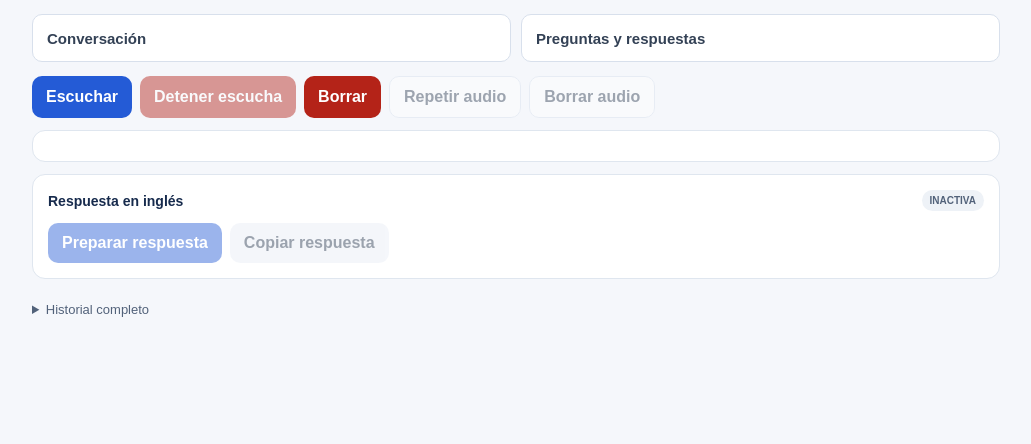
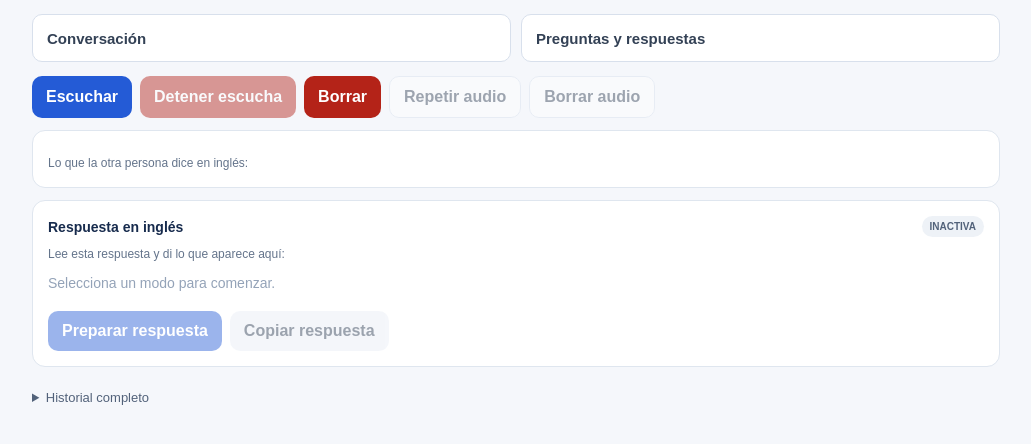
Before and after one commit to mayroga/Wellness-Travel-, a FastAPI app: page / in a window 1280 px wide. Shown: the part 68-512 px from the top of the page, without its empty margins (124-1155 px from the left). Run offline with FastAPI, Linux system fonts and the light colour scheme.

Commit message:
Update index.html

```diff
--- a/templates/index.html
+++ b/templates/index.html
@@ -34,23 +34,23 @@ h2{font-size:14px;margin:0}
 .transcript{font-size:18px;line-height:1.55;overflow-wrap:anywhere}
 .line{padding:7px 10px;margin:4px 0;border-radius:8px;border-bottom:1px solid #e8edf4;white-space:pre-wrap;overflow-wrap:anywhere}
 .line.old{color:#52627a;background:#f8fafc}
-.line.new{color:#14532d;background:#e8f9ed;border:1px solid #9bd9aa;box-shadow:0 0 13px rgba(34,197,94,.22);font-weight:500}
+.line.new{color:#14532d;background:#e8f9ed;border:1px solid #9bd9aa;font-weight:500}
 .line.current{display:-webkit-box;-webkit-line-clamp:2;-webkit-box-orient:vertical;overflow:hidden}
 .interim{font-size:18px;line-height:1.55;overflow-wrap:anywhere}
-.answer{font-size:20px;line-height:1.65;overflow-wrap:anywhere;white-space:pre-wrap}
+.answer{font-size:22px;line-height:1.65;overflow-wrap:anywhere;white-space:pre-wrap}
 .placeholder{font-size:14px;color:#94a3b8}
 .note{font-size:12px;line-height:1.5;color:#64748b;margin-top:8px;white-space:pre-wrap}
 .actions{margin-top:12px;margin-bottom:0}
 details{margin-top:14px}
 summary{cursor:pointer;font-size:13px;color:#52627a;padding:9px 0}
 #fullTranscript{font-size:15px;line-height:1.7;white-space:pre-wrap;overflow-wrap:anywhere}
-.message{font-size:12px;line-height:1.5;color:#52627a;min-height:0;margin:8px 0}
+.message{font-size:12px;line-height:1.5;color:#52627a;margin:8px 0}
 .message:empty{display:none}
 @media(max-width:520px){
 .app{padding:14px 10px 24px}
 h1{font-size:21px}
 .panel{padding:12px}
- .answer{font-size:18px}
+.answer{font-size:19px}
 .transcript,.interim{font-size:16px}
 .modes{gap:7px}
 .mode{padding:11px 9px}
@@ -64,12 +64,10 @@ summary{cursor:pointer;font-size:13px;color:#52627a;padding:9px 0}
 <h1>MAY ROGA Live English</h1>
 <div class="status"><span id="statusDot" class="dot"></span><span id="statusText">Listo</span></div>
 </header>
-
-<section class="modes" aria-label="Modo">
+<section class="modes" aria-label="Modo de asistencia">
 <button type="button" class="mode" data-mode="conversation" aria-pressed="false"><strong>Conversación</strong></button>
 <button type="button" class="mode" data-mode="interview" aria-pressed="false"><strong>Preguntas y respuestas</strong></button>
 </section>
-
 <div class="controls">
 <button id="startBtn" class="primary" type="button">Escuchar</button>
 <button id="stopBtn" class="stop" type="button" disabled>Detener escucha</button>
@@ -77,17 +75,17 @@ summary{cursor:pointer;font-size:13px;color:#52627a;padding:9px 0}
 <button id="repeatAudioBtn" class="light" type="button" disabled>Repetir audio</button>
 <button id="deleteAudioBtn" class="light" type="button" disabled>Borrar audio</button>
 </div>
-
 <section class="panel" aria-live="polite">
+<div class="note">Lo que la otra persona dice en inglés:</div>
 <div id="liveText" class="transcript"></div>
 <div id="interimText" class="interim"></div>
 </section>
-
 <section class="panel" aria-live="polite">
 <div class="panel-head">
 <h2>Respuesta en inglés</h2>
 <span id="answerTag" class="tag">INACTIVA</span>
 </div>
+<div class="note">Lee esta respuesta y di lo que aparece aquí:</div>
 <div id="answerText" class="answer"></div>
 <div id="answerNote" class="note"></div>
 <div class="actions">
@@ -95,9 +93,7 @@ summary{cursor:pointer;font-size:13px;color:#52627a;padding:9px 0}
 <button id="copyBtn" class="secondary" type="button" disabled>Copiar respuesta</button>
 </div>
 </section>
-
 <div id="message" class="message" role="status"></div>
-
 <details>
 <summary>Historial completo</summary>
 <div id="fullTranscript">Todavía no hay texto reconocido.</div>
@@ -108,7 +104,6 @@ summary{cursor:pointer;font-size:13px;color:#52627a;padding:9px 0}
 <div id="translation" class="note"></div>
 </details>
 </main>
-
 <script>
 "use strict";
 const $=id=>document.getElementById(id);
@@ -120,16 +115,14 @@ const fullTranscript=$("fullTranscript"),copyTranscriptBtn=$("copyTranscriptBtn"
 const translateBtn=$("translateBtn"),translation=$("translation");
 const repeatAudioBtn=$("repeatAudioBtn"),deleteAudioBtn=$("deleteAudioBtn");
 const SpeechRecognition=window.SpeechRecognition||window.webkitSpeechRecognition;
-
+const RESPONSE_STYLE="Use clear, simple, natural English. Use common words and short sentences. Give only the words the user can say aloud. Do not explain the answer. Do not translate into Spanish. Avoid difficult words, long introductions, and unnecessary details. Understand the latest spoken sentence using the recent conversation as context. If it is a question, answer that question directly. If it is a statement, reply naturally to what the person said. If this is an interview, give a truthful, professional sample answer that is easy to say aloud. Usually use one to three short sentences. Never invent the user's experience, skills, or qualifications.";
 let recognition=null,listening=false,stopping=false,mode=null;
 let finalLines=[],latestSpeech="",interimSpeech="";
 let requestBusy=false,sessionId=0,modeVersion=0;
 let pendingAuto=null,lastAutoKey="";
 let audioChunks=[],mediaRecorder=null,microphoneStream=null,audioUrl=null;
 let recordingWanted=false,restartTimer=null,playback=null;
-
 function cleanText(s){return String(s||"").replace(/\s+/g," ").trim()}
-
 function punctuate(text,final=true){
  let s=cleanText(text);
  if(!s)return "";
@@ -156,7 +149,6 @@ function setPlaceholder(el,text){
  el.appendChild(span);
 }
 function allText(){return finalLines.join("\n\n")}
-
 function renderTranscript(){
  liveText.replaceChildren();
  const hasInterim=!!interimSpeech;
@@ -183,16 +175,15 @@ function renderTranscript(){
  fullTranscript.textContent=allText()||"Todavía no hay texto reconocido.";
  copyTranscriptBtn.disabled=!finalLines.length;
  translateBtn.disabled=!finalLines.length;
- suggestBtn.disabled=!mode||!latestSpeech;
+ suggestBtn.disabled=!mode||!latestSpeech||requestBusy;
 }
-
 function setMode(next){
  if(mode!==next){
   mode=next;
   modeVersion++;
   pendingAuto=null;
   lastAutoKey="";
-  setPlaceholder(answerText,"");
+  setPlaceholder(answerText,"Esperando lo que diga la otra persona en inglés...");
   answerNote.textContent="";
   copyBtn.disabled=true;
  }
@@ -201,13 +192,12 @@ function setMode(next){
   b.classList.toggle("active",active);
   b.setAttribute("aria-pressed",String(active));
  });
- $("answerTag").textContent=mode==="conversation"?"CONVERSACIÓN":"PREGUNTAS Y RESPUESTAS";
+ $("answerTag").textContent=mode==="conversation"?"CONVERSACIÓN":"ENTREVISTA";
  notify("");
  renderTranscript();
  if(!listening)startListening();
 }
 document.querySelectorAll("[data-mode]").forEach(b=>b.addEventListener("click",()=>setMode(b.dataset.mode)));
-
 function initRecognition(){
  if(!SpeechRecognition){
   notify("Este navegador no ofrece reconocimiento de voz. Prueba Chrome actualizado.");
@@ -218,7 +208,6 @@ function initRecognition(){
  recognition.continuous=true;
  recognition.interimResults=true;
  recognition.maxAlternatives=3;
-
  recognition.onstart=()=>{
   listening=true;stopping=false;
   startBtn.disabled=true;startBtn.textContent="Escuchando";
@@ -280,7 +269,6 @@ function initRecognition(){
  };
  return true;
 }
-
 function setAudioAvailable(available){
  repeatAudioBtn.disabled=!available;
  deleteAudioBtn.disabled=!available&&!audioChunks.length&&!(mediaRecorder&&mediaRecorder.state==="recording");
@@ -324,7 +312,7 @@ async function startAudioRecording(){
   microphoneStream=stream;
   createRecorder(stream);
  }catch(e){
-  if(listening)notify("No se pudo grabar el audio.");
+  if(listening)notify("No se pudo grabar el audio. La escucha puede continuar.");
  }
 }
 function stopAudioRecording(){
@@ -363,20 +351,18 @@ function stopListening(){
 }
 startBtn.addEventListener("click",startListening);
 stopBtn.addEventListener("click",stopListening);
-
 function clearConversation(){
  sessionId++;
  finalLines=[];latestSpeech="";interimSpeech="";
  pendingAuto=null;lastAutoKey="";
- requestBusy=false;
  answerNote.textContent="";translation.textContent="";
- setPlaceholder(answerText,"");copyBtn.disabled=true;
+ setPlaceholder(answerText,"Esperando la próxima frase...");
+ copyBtn.disabled=true;
  renderTranscript();
  notify("");
  if(listening)setStatus(mode?"Escuchando y preparando respuestas":"Escuchando",true);
 }
 clearBtn.addEventListener("click",clearConversation);
-
 function deleteAudio(){
  stopPlayback();
  if(audioUrl){URL.revokeObjectURL(audioUrl);audioUrl=null}
@@ -395,9 +381,6 @@ function deleteAudio(){
  notify("");
 }
 deleteAudioBtn.addEventListener("click",deleteAudio);
-
-/* Cada frase final reconocida genera una respuesta automáticamente.
-   Si llega otra mientras el servidor responde, se conserva la más reciente. */
 function queueAutoResponse(text,context,selectedMode){
  if(!selectedMode||!text)return;
  const key=sessionId+"|"+modeVersion+"|"+selectedMode+"|"+text;
@@ -413,22 +396,30 @@ async function processAutoResponse(){
  if(job.session!==sessionId||job.version!==modeVersion||job.mode!==mode)return;
  requestBusy=true;
  suggestBtn.disabled=true;
- answerNote.textContent="";
+ answerNote.textContent="Preparando una respuesta breve...";
  try{
   const res=await fetch("/api/respond",{
    method:"POST",headers:{"Content-Type":"application/json"},
-   body:JSON.stringify({transcript:job.text,context:job.context,mode:job.mode})
+   body:JSON.stringify({
+    transcript:job.text,
+    context:job.context,
+    mode:job.mode,
+    response_style:RESPONSE_STYLE,
+    language:"en-US",
+    automatic:true
+   })
   });
   const data=await res.json();
   if(!res.ok)throw new Error(data.detail||"No se pudo obtener una respuesta.");
   if(job.session===sessionId&&job.version===modeVersion&&job.mode===mode){
-   answerText.textContent=cleanText(data.answer)||"No se recibió una respuesta útil.";
+   const answer=cleanText(data.answer);
+   answerText.textContent=answer||"No se recibió una respuesta útil.";
    answerNote.textContent=data.note||"";
-   copyBtn.disabled=!cleanText(data.answer);
+   copyBtn.disabled=!answer;
   }
  }catch(e){
   if(job.session===sessionId&&job.version===modeVersion&&job.mode===mode){
-   answerNote.textContent=(e.message||"No se pudo conectar con el servicio.")+" Puedes pulsar «Preparar respuesta» para intentarlo otra vez.";
+   answerNote.textContent=(e.message||"No se pudo conectar con el servicio.")+" Pulsa «Preparar respuesta» para intentarlo otra vez.";
   }
  }finally{
   requestBusy=false;
@@ -436,22 +427,21 @@ async function processAutoResponse(){
   if(pendingAuto)processAutoResponse();
  }
 }
-
-/* El botón manual utiliza la frase más reciente como respaldo. */
 async function requestSuggestion(){
  if(!mode){notify("Selecciona Conversación o Preguntas y respuestas.");return}
  const text=cleanText(latestSpeech);
  if(!text){notify("Primero escucha una frase o pregunta en inglés.");return}
- if(requestBusy){
-  pendingAuto={text,context:finalLines.slice(0,-1).slice(-7).join("\n"),mode,session:sessionId,version:modeVersion,key:"manual-"+Date.now()};
-  notify("Preparando la respuesta más reciente.");
-  return;
- }
- pendingAuto={text,context:finalLines.slice(0,-1).slice(-7).join("\n"),mode,session:sessionId,version:modeVersion,key:"manual-"+Date.now()};
+ pendingAuto={
+  text,
+  context:finalLines.slice(0,-1).slice(-7).join("\n"),
+  mode,
+  session:sessionId,
+  version:modeVersion,
+  key:"manual-"+Date.now()
+ };
  await processAutoResponse();
 }
 suggestBtn.addEventListener("click",requestSuggestion);
-
 async function copyText(text,success){
  if(!text)return;
  try{await navigator.clipboard.writeText(text);notify(success)}
@@ -459,7 +449,6 @@ async function copyText(text,success){
 }
 copyBtn.addEventListener("click",()=>copyText(answerText.textContent.trim(),"Respuesta copiada."));
 copyTranscriptBtn.addEventListener("click",()=>copyText(allText(),"Transcripción copiada."));
-
 translateBtn.addEventListener("click",async()=>{
  const text=allText();
  if(!text)return;
@@ -477,31 +466,15 @@ translateBtn.addEventListener("click",async()=>{
   if(currentSession===sessionId)translation.textContent=e.message||"Error de traducción.";
  }finally{translateBtn.disabled=!finalLines.length}
 });
-
 repeatAudioBtn.addEventListener("click",()=>{
- if(playback&&!playback.paused){
-  stopPlayback();
-  return;
- }
+ if(playback&&!playback.paused){stopPlayback();return}
  if(!audioUrl){notify("No hay audio grabado.");return}
  playback=new Audio(audioUrl);
  repeatAudioBtn.textContent="Detener audio";
- playback.onended=()=>{
-  playback=null;
-  repeatAudioBtn.textContent="Repetir audio";
- };
- playback.onerror=()=>{
-  playback=null;
-  repeatAudioBtn.textContent="Repetir audio";
-  notify("No se pudo reproducir el audio.");
- };
- playback.play().catch(()=>{
-  playback=null;
-  repeatAudioBtn.textContent="Repetir audio";
-  notify("No se pudo reproducir el audio.");
+ playback.onended=()=>{playback=null;repeatAudioBtn.textContent="Repetir audio"};
+ playback.onerror=()=>{playback=null;repeatAudioBtn.textContent="Repetir audio";notify("No se pudo reproducir el audio.")};
+ playback.play().catch(()=>{playback=null;repeatAudioBtn.textContent="Repetir audio";notify("No se pudo reproducir el audio.")});
 });
-});
-
 window.addEventListener("beforeunload",()=>{
  listening=false;stopping=true;clearTimeout(restartTimer);
  stopPlayback();
@@ -509,9 +482,8 @@ window.addEventListener("beforeunload",()=>{
  stopAudioRecording();
  if(audioUrl)URL.revokeObjectURL(audioUrl);
 });
-
 setPlaceholder(liveText,"");
-setPlaceholder(answerText,"");
+setPlaceholder(answerText,"Selecciona un modo para comenzar.");
 setAudioAvailable(false);
 </script>
 </body>
```
Lines whose indentation alone changed are shown as unchanged.
